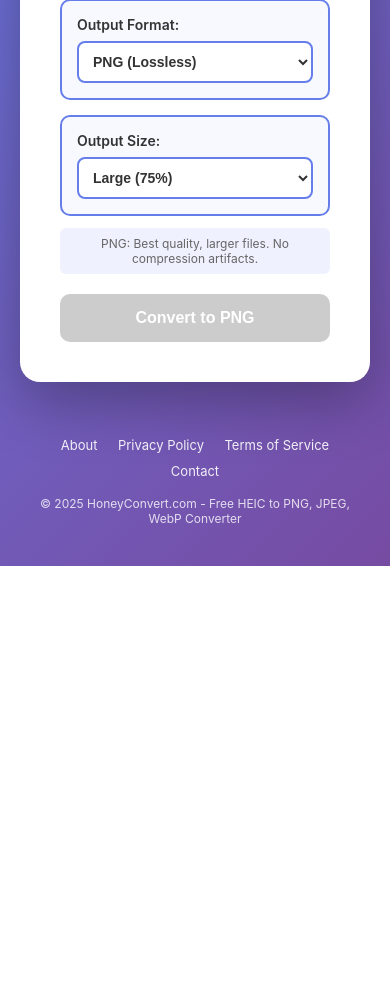
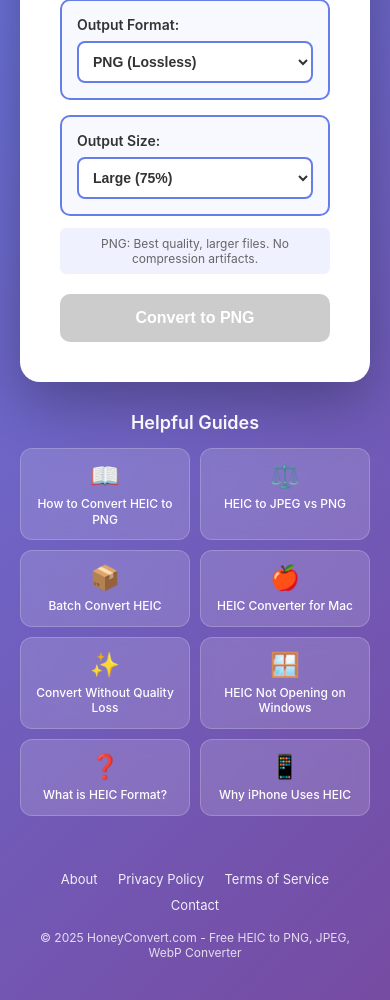
Before and after one commit to ryanpate/honeycovert, a Flask app: page / in a window 390 px wide. Shown: the part 455-1455 px from the top of the page. Before the commit the page ends 1021 px from the top, so only its background shows below. Run offline with Flask 3, Linux system fonts and the light colour scheme.

Commit message:
Add helpful guides section to homepage
- Added responsive grid of 8 guide card links below converter
- Glassmorphism card design with hover effects
- Mobile-optimized 2-column layout
- Links to all SEO content pages for better internal linking

🤖 Generated with [Claude Code](https://claude.com/claude-code)

Co-Authored-By: Claude Opus 4.5 <noreply@anthropic.com>

```diff
--- a/templates/index.html
+++ b/templates/index.html
@@ -485,6 +485,77 @@
                 font-size: 13px;
             }
         }
+
+        /* Guides Section */
+        .guides-section {
+            max-width: 800px;
+            width: 100%;
+            margin-top: 30px;
+        }
+
+        .guides-title {
+            color: white;
+            font-size: 18px;
+            font-weight: 600;
+            text-align: center;
+            margin-bottom: 15px;
+            opacity: 0.95;
+        }
+
+        .guides-grid {
+            display: grid;
+            grid-template-columns: repeat(auto-fit, minmax(180px, 1fr));
+            gap: 12px;
+        }
+
+        .guide-card {
+            background: rgba(255, 255, 255, 0.15);
+            backdrop-filter: blur(10px);
+            border: 1px solid rgba(255, 255, 255, 0.2);
+            border-radius: 12px;
+            padding: 16px;
+            text-decoration: none;
+            transition: all 0.3s ease;
+            display: flex;
+            align-items: center;
+            gap: 10px;
+        }
+
+        .guide-card:hover {
+            background: rgba(255, 255, 255, 0.25);
+            transform: translateY(-2px);
+            box-shadow: 0 8px 25px rgba(0, 0, 0, 0.15);
+        }
+
+        .guide-icon {
+            font-size: 24px;
+            flex-shrink: 0;
+        }
+
+        .guide-text {
+            color: white;
+            font-size: 13px;
+            font-weight: 500;
+            line-height: 1.3;
+        }
+
+        @media (max-width: 600px) {
+            .guides-grid {
+                grid-template-columns: repeat(2, 1fr);
+                gap: 10px;
+            }
+
+            .guide-card {
+                padding: 12px;
+                flex-direction: column;
+                text-align: center;
+                gap: 6px;
+            }
+
+            .guide-text {
+                font-size: 12px;
+            }
+        }
     </style>
 </head>
 <body>
@@ -529,6 +600,44 @@
         <div id="loader" class="loader"></div>
         <div id="statusMessage" class="status-message"></div>
     </div>
+
+    <section class="guides-section">
+        <h2 class="guides-title">Helpful Guides</h2>
+        <div class="guides-grid">
+            <a href="/how-to-convert-heic-to-png" class="guide-card">
+                <span class="guide-icon">📖</span>
+                <span class="guide-text">How to Convert HEIC to PNG</span>
+            </a>
+            <a href="/heic-to-jpeg-vs-png" class="guide-card">
+                <span class="guide-icon">⚖️</span>
+                <span class="guide-text">HEIC to JPEG vs PNG</span>
+            </a>
+            <a href="/batch-convert-heic" class="guide-card">
+                <span class="guide-icon">📦</span>
+                <span class="guide-text">Batch Convert HEIC</span>
+            </a>
+            <a href="/heic-converter-mac" class="guide-card">
+                <span class="guide-icon">🍎</span>
+                <span class="guide-text">HEIC Converter for Mac</span>
+            </a>
+            <a href="/convert-heic-without-losing-quality" class="guide-card">
+                <span class="guide-icon">✨</span>
+                <span class="guide-text">Convert Without Quality Loss</span>
+            </a>
+            <a href="/heic-not-opening-windows" class="guide-card">
+                <span class="guide-icon">🪟</span>
+                <span class="guide-text">HEIC Not Opening on Windows</span>
+            </a>
+            <a href="/what-is-heic" class="guide-card">
+                <span class="guide-icon">❓</span>
+                <span class="guide-text">What is HEIC Format?</span>
+            </a>
+            <a href="/why-iphone-uses-heic" class="guide-card">
+                <span class="guide-icon">📱</span>
+                <span class="guide-text">Why iPhone Uses HEIC</span>
+            </a>
+        </div>
+    </section>
 
     <footer>
         <div class="footer-links">
```
